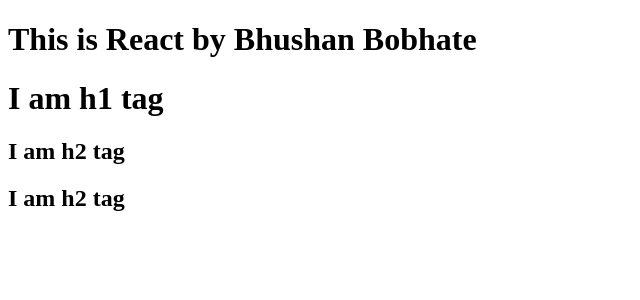
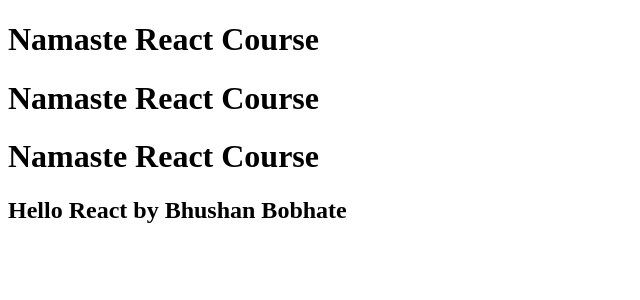
Before and after one commit to bhushan-2/namaste-react, a React (Vite) app: page / in a window 1280 px wide. Shown: the top 300 px of the page, without its empty margins (0-640 px from the left). Built offline with nearby package versions, Linux system fonts and the light colour scheme.

Commit message:
react episode 03

```diff
--- a/App.js
+++ b/App.js
@@ -1,13 +1,17 @@
 import React from 'react';
 import ReactDOM from 'react-dom/client';
 
-const divElement = React.createElement('div', {id: 'parent'},
-    React.createElement('div', {id: 'child1'},
-    [React.createElement('h1', {}, 'This is React by Bhushan Bobhate'), React.createElement('h1', {}, 'I am h1 tag')]),
-    React.createElement('div', {id: 'child2'},
-    [React.createElement('h2', {}, 'I am h2 tag'), React.createElement('h2', {}, 'I am h2 tag')])
+const Title = () => (<h1>Namaste React Course</h1>);
+
+const Heading = () => (
+    <div className='container'>
+    {Title()}
+    <Title></Title>
+    <Title/>
+    <h2>Hello React by Bhushan Bobhate</h2>
+    </div>
 );
 
 const root = ReactDOM.createRoot(document.getElementById('root'));
 
-root.render(divElement);
+root.render(<Heading/>);
--- a/package.json
+++ b/package.json
@@ -3,6 +3,8 @@
   "version": "1.0.0",
   "description": "This is namaste react by Bhushan Bobhate",
   "scripts": {
+    "start": "parcel index.html",
+    "build": "parcel build index.html",
     "test": "jest"
   },
   "repository": {
```
